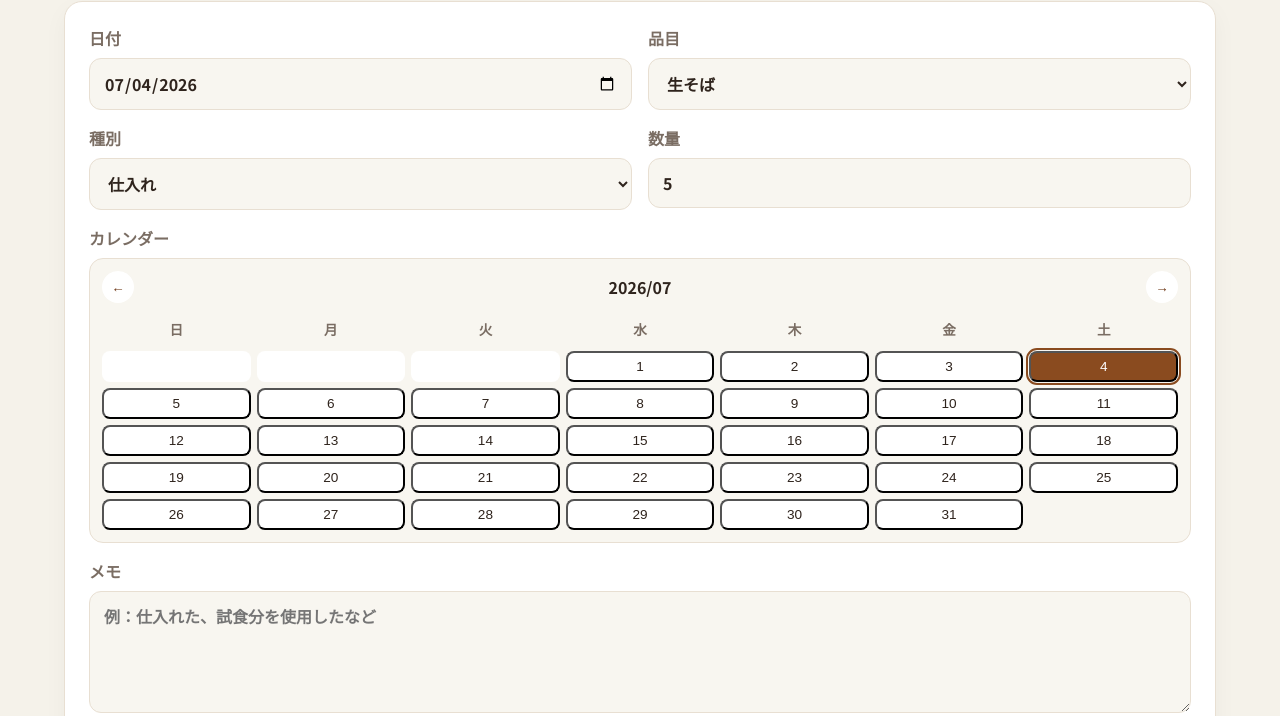
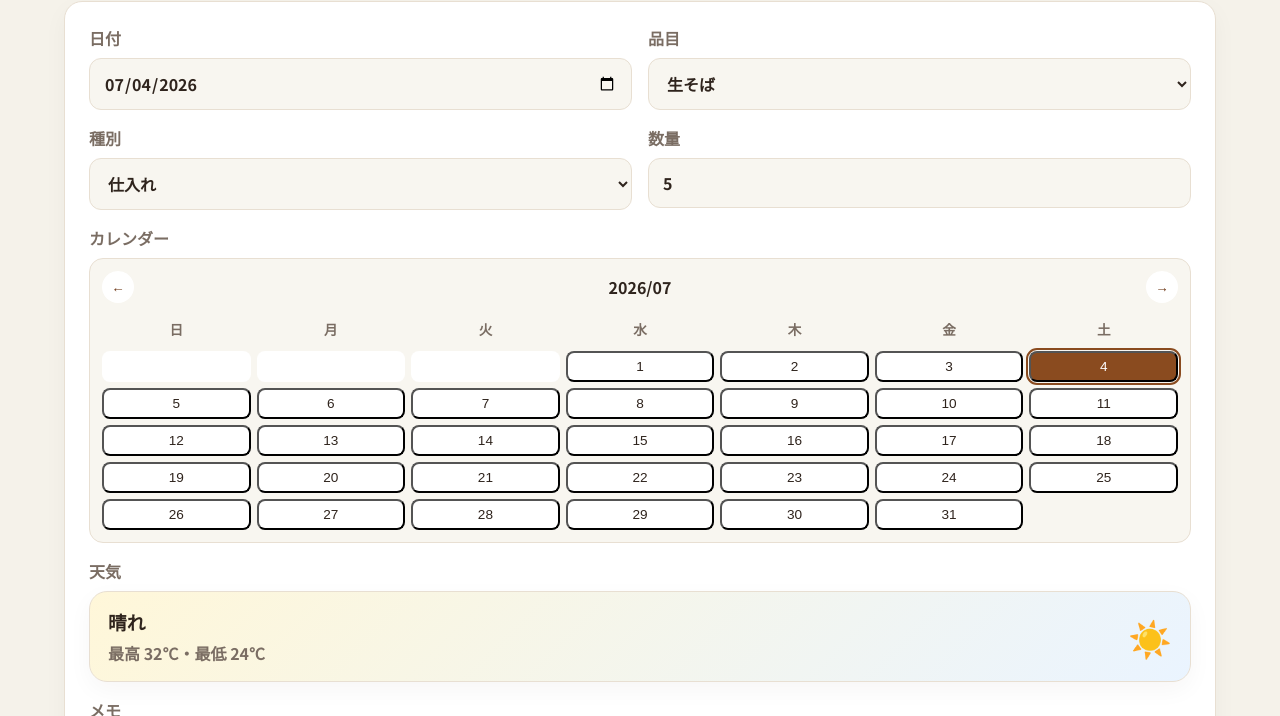
Before and after one commit to Tamramey/quiz-app2, a plain HTML site: page register.html in a window 1280 px wide. Shown: the part 236-952 px from the top of the page. Drawn offline with Linux system fonts and the light colour scheme.

Commit message:
Show weather alongside calendar

```diff
--- a/register.html
+++ b/register.html
@@ -81,6 +81,17 @@
               </div>
             </div>
 
+            <div class="field full-width">
+              <span>天気</span>
+              <div class="weather-card compact-weather">
+                <div>
+                  <h3>晴れ</h3>
+                  <p class="weather-detail">最高 32℃・最低 24℃</p>
+                </div>
+                <div class="weather-icon">☀️</div>
+              </div>
+            </div>
+
             <label class="field full-width">
               <span>メモ</span>
               <textarea name="note" rows="4" placeholder="例：仕入れた、試食分を使用したなど"></textarea>
--- a/styles.css
+++ b/styles.css
@@ -167,6 +167,10 @@ p {
   border: 1px solid var(--border);
   border-radius: 18px;
   box-shadow: 0 8px 24px rgba(47, 36, 29, 0.04);
+}
+
+.compact-weather {
+  padding: 16px 18px;
 }
 
 .weather-icon {
```
